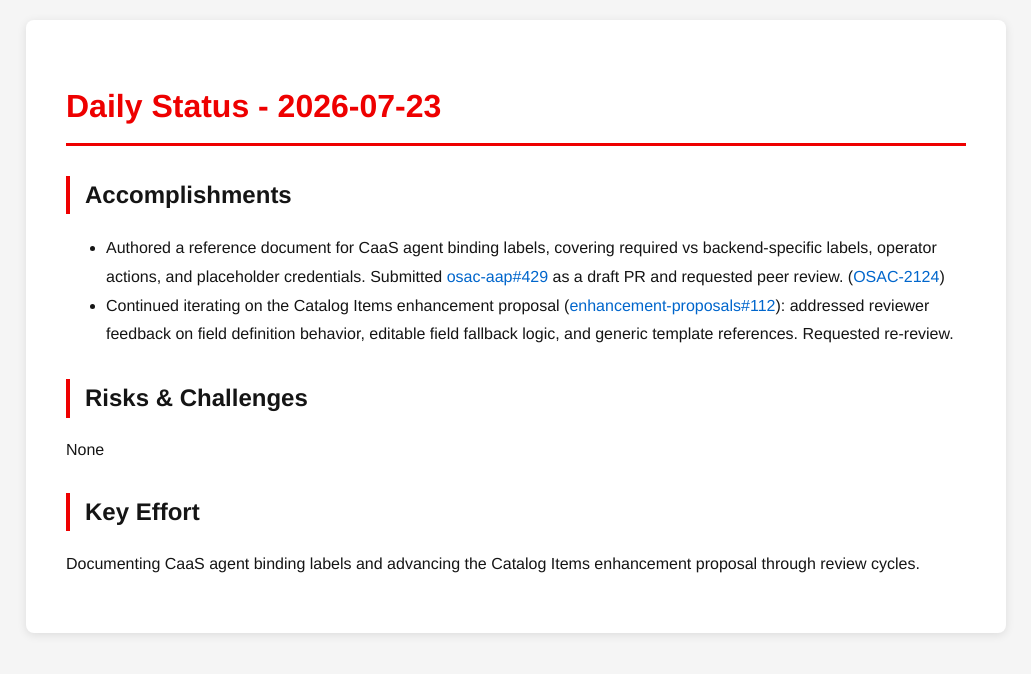
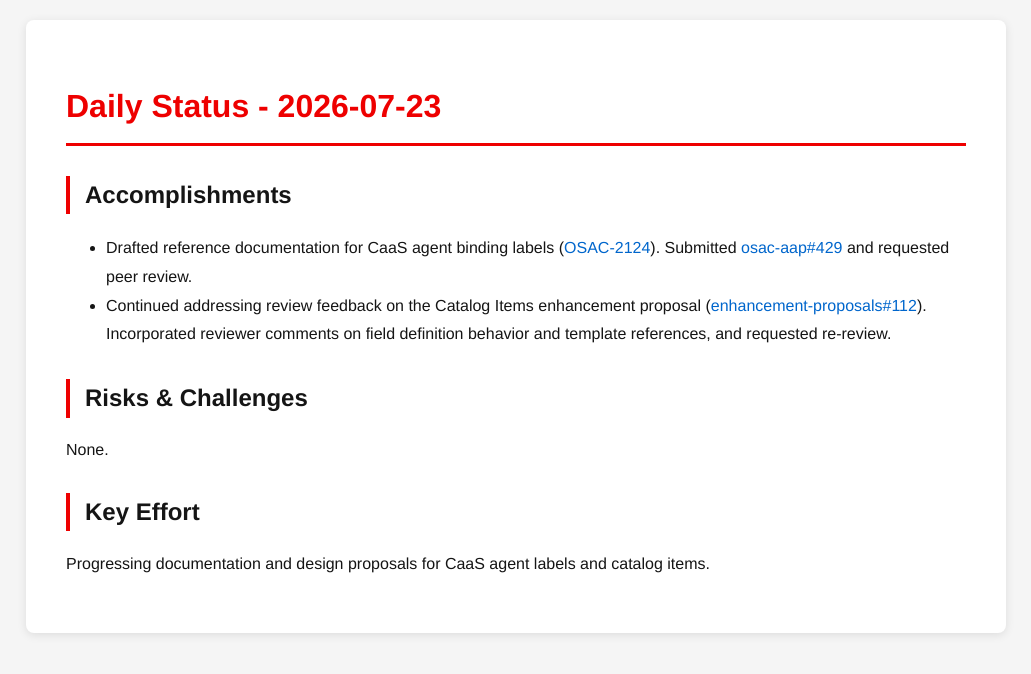
Before and after one commit to tzvatot/daily-status, a Jekyll site: the page built from 2026-07-23.md, in a window 1280 px wide. Shown: the top 674 px of the page, without its empty margins (124-1155 px from the left). Built offline with Jekyll 4.4.1, drawn with Linux system fonts in a browser that asks for light colours.

Commit message:
Daily status update - 2026-07-23

```diff
--- a/2026-07-23.md
+++ b/2026-07-23.md
@@ -7,11 +7,11 @@ date: 2026-07-23
 # Daily Status - 2026-07-23
 
 ## Accomplishments
-- Authored a reference document for CaaS agent binding labels, covering required vs backend-specific labels, operator actions, and placeholder credentials. Submitted [osac-aap#429](https://github.com/osac-project/osac-aap/pull/429) as a draft PR and requested peer review. ([OSAC-2124](https://redhat.atlassian.net/browse/OSAC-2124))
-- Continued iterating on the Catalog Items enhancement proposal ([enhancement-proposals#112](https://github.com/osac-project/enhancement-proposals/pull/112)): addressed reviewer feedback on field definition behavior, editable field fallback logic, and generic template references. Requested re-review.
+- Drafted reference documentation for CaaS agent binding labels ([OSAC-2124](https://redhat.atlassian.net/browse/OSAC-2124)). Submitted [osac-aap#429](https://github.com/osac-project/osac-aap/pull/429) and requested peer review.
+- Continued addressing review feedback on the Catalog Items enhancement proposal ([enhancement-proposals#112](https://github.com/osac-project/enhancement-proposals/pull/112)). Incorporated reviewer comments on field definition behavior and template references, and requested re-review.
 
 ## Risks & Challenges
-None
+None.
 
 ## Key Effort
-Documenting CaaS agent binding labels and advancing the Catalog Items enhancement proposal through review cycles.
+Progressing documentation and design proposals for CaaS agent labels and catalog items.
```
